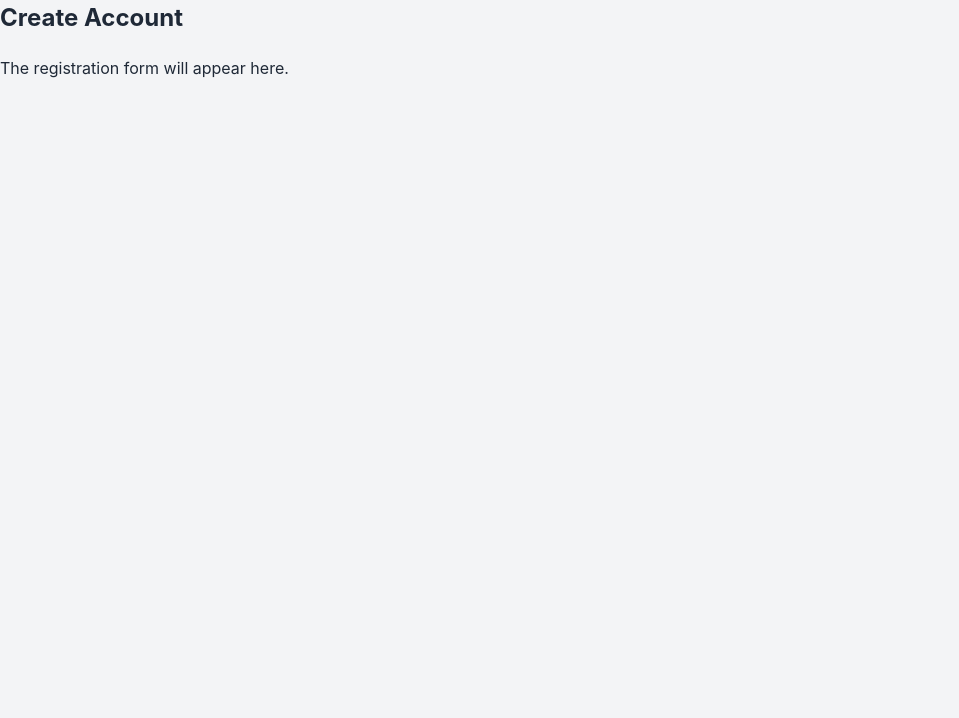
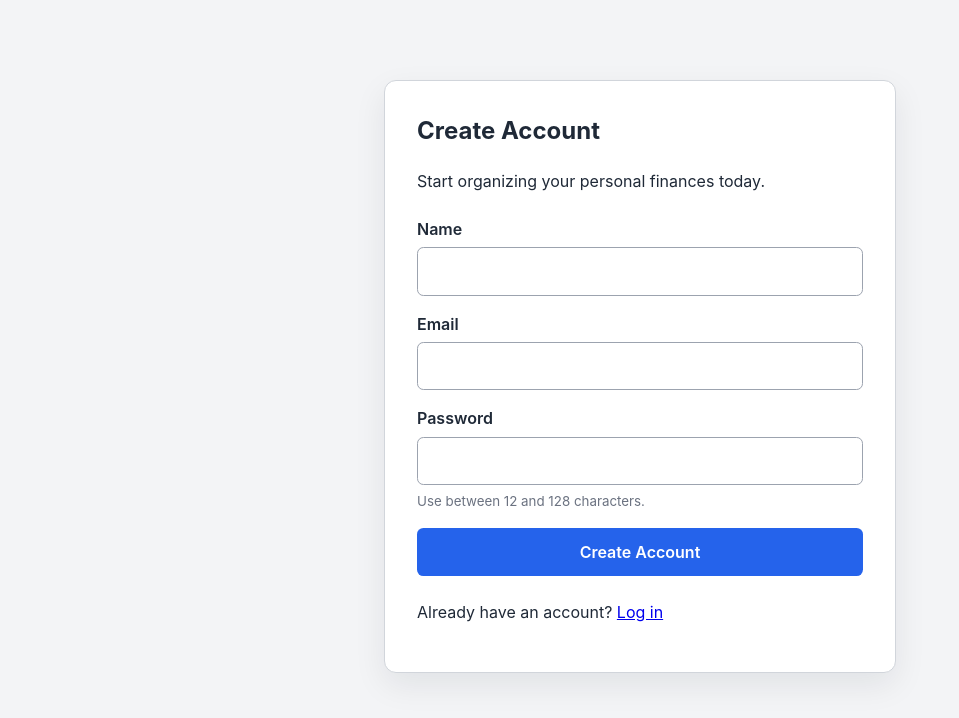
Before and after one commit to MathieuSmuk/personal-finance-tracker, a React (Vite) app in the folder client/: page /register in a window 1280 px wide. Shown: the top 718 px of the page, without its empty margins (0-959 px from the left). Built offline with nearby package versions, Linux system fonts and the light colour scheme; no server answers.

Commit message:
Connect React authentication forms to API

```diff
--- /dev/null
+++ b/client/src/config/api.js
@@ -0,0 +1,3 @@
+const API_URL = import.meta.env.VITE_API_URL || "http://localhost:3000";
+
+export default API_URL;
--- a/client/src/index.css
+++ b/client/src/index.css
@@ -78,3 +78,72 @@ nav a:hover {
 nav a.active {
   color: #2563eb;
 }
+
+.auth-card {
+  width: min(100%, 32rem);
+  margin: 3rem auto;
+  padding: 2rem;
+  background-color: #ffffff;
+  border: 1px solid #d1d5db;
+  border-radius: 0.75rem;
+  box-shadow: 0 0.75rem 2rem rgb(15 23 42 / 8%);
+}
+
+.auth-card form {
+  display: grid;
+  gap: 1rem;
+  margin: 1.5rem 0;
+}
+
+.form-field {
+  display: grid;
+  gap: 0.4rem;
+}
+
+.form-field label {
+  font-weight: 600;
+}
+
+.form-field input {
+  width: 100%;
+  padding: 0.7rem 0.8rem;
+  color: #1f2937;
+  background-color: #ffffff;
+  border: 1px solid #9ca3af;
+  border-radius: 0.4rem;
+}
+
+.form-field input:focus {
+  border-color: #2563eb;
+  outline: 2px solid rgb(37 99 235 / 20%);
+}
+
+.form-field small {
+  color: #6b7280;
+}
+
+.auth-card button {
+  padding: 0.75rem 1rem;
+  color: #ffffff;
+  font-weight: 600;
+  background-color: #2563eb;
+  border: 0;
+  border-radius: 0.4rem;
+}
+
+.auth-card button:hover:not(:disabled) {
+  background-color: #1d4ed8;
+}
+
+.auth-card button:disabled {
+  cursor: not-allowed;
+  opacity: 0.6;
+}
+
+.form-error {
+  padding: 0.75rem;
+  color: #991b1b;
+  background-color: #fee2e2;
+  border: 1px solid #fecaca;
+  border-radius: 0.4rem;
+}
--- a/client/src/pages/Login.jsx
+++ b/client/src/pages/Login.jsx
@@ -1,9 +1,101 @@
+import { useState } from "react";
+import { Link, useNavigate } from "react-router-dom";
+
+import API_URL from "../config/api";
+
 function Login() {
+  const navigate = useNavigate();
+
+  const [email, setEmail] = useState("");
+  const [password, setPassword] = useState("");
+  const [error, setError] = useState("");
+  const [submitting, setSubmitting] = useState(false);
+
+  async function handleSubmit(event) {
+    event.preventDefault();
+
+    setError("");
+    setSubmitting(true);
+
+    try {
+      const response = await fetch(`${API_URL}/api/auth/login`, {
+        method: "POST",
+        headers: {
+          "Content-Type": "application/json",
+        },
+        credentials: "include",
+        body: JSON.stringify({
+          email: email.trim(),
+          password,
+        }),
+      });
+
+      const data = await response.json();
+
+      if (!response.ok) {
+        const message = data.errors
+          ? data.errors.map((item) => item.message).join(" ")
+          : data.message;
+
+        throw new Error(message || "Unable to log in.");
+      }
+
+      navigate("/", { replace: true });
+    } catch (error) {
+      setError(error.message);
+    } finally {
+      setSubmitting(false);
+    }
+  }
+
   return (
-    <section>
-      <h1>Log In</h1>
-      <p>The login form will appear here.</p>
-    </section>
+    <main>
+      <section className="auth-card">
+        <h1>Log In</h1>
+        <p>Welcome back to your financial dashboard.</p>
+
+        {error && (
+          <p className="form-error" role="alert">
+            {error}
+          </p>
+        )}
+
+        <form onSubmit={handleSubmit}>
+          <div className="form-field">
+            <label htmlFor="login-email">Email</label>
+            <input
+              id="login-email"
+              type="email"
+              value={email}
+              onChange={(event) => setEmail(event.target.value)}
+              autoComplete="email"
+              required
+            />
+          </div>
+
+          <div className="form-field">
+            <label htmlFor="login-password">Password</label>
+            <input
+              id="login-password"
+              type="password"
+              value={password}
+              onChange={(event) => setPassword(event.target.value)}
+              autoComplete="current-password"
+              maxLength="128"
+              required
+            />
+          </div>
+
+          <button type="submit" disabled={submitting}>
+            {submitting ? "Logging in..." : "Log In"}
+          </button>
+        </form>
+
+        <p>
+          Need an account? <Link to="/register">Register</Link>
+        </p>
+      </section>
+    </main>
   );
 }
 
--- a/client/src/pages/Register.jsx
+++ b/client/src/pages/Register.jsx
@@ -1,9 +1,119 @@
+import { useState } from "react";
+import { Link, useNavigate } from "react-router-dom";
+
+import API_URL from "../config/api";
+
 function Register() {
+  const navigate = useNavigate();
+
+  const [name, setName] = useState("");
+  const [email, setEmail] = useState("");
+  const [password, setPassword] = useState("");
+  const [error, setError] = useState("");
+  const [submitting, setSubmitting] = useState(false);
+
+  async function handleSubmit(event) {
+    event.preventDefault();
+
+    setError("");
+    setSubmitting(true);
+
+    try {
+      const response = await fetch(`${API_URL}/api/auth/register`, {
+        method: "POST",
+        headers: {
+          "Content-Type": "application/json",
+        },
+        credentials: "include",
+        body: JSON.stringify({
+          name: name.trim(),
+          email: email.trim(),
+          password,
+        }),
+      });
+
+      const data = await response.json();
+
+      if (!response.ok) {
+        const message = data.errors
+          ? data.errors.map((item) => item.message).join(" ")
+          : data.message;
+
+        throw new Error(message || "Unable to register.");
+      }
+
+      navigate("/", { replace: true });
+    } catch (error) {
+      setError(error.message);
+    } finally {
+      setSubmitting(false);
+    }
+  }
+
   return (
-    <section>
-      <h1>Create Account</h1>
-      <p>The registration form will appear here.</p>
-    </section>
+    <main>
+      <section className="auth-card">
+        <h1>Create Account</h1>
+        <p>Start organizing your personal finances today.</p>
+
+        {error && (
+          <p className="form-error" role="alert">
+            {error}
+          </p>
+        )}
+
+        <form onSubmit={handleSubmit}>
+          <div className="form-field">
+            <label htmlFor="register-name">Name</label>
+            <input
+              id="register-name"
+              type="text"
+              value={name}
+              onChange={(event) => setName(event.target.value)}
+              autoComplete="name"
+              minLength="2"
+              maxLength="100"
+              required
+            />
+          </div>
+
+          <div className="form-field">
+            <label htmlFor="register-email">Email</label>
+            <input
+              id="register-email"
+              type="email"
+              value={email}
+              onChange={(event) => setEmail(event.target.value)}
+              autoComplete="email"
+              required
+            />
+          </div>
+
+          <div className="form-field">
+            <label htmlFor="register-password">Password</label>
+            <input
+              id="register-password"
+              type="password"
+              value={password}
+              onChange={(event) => setPassword(event.target.value)}
+              autoComplete="new-password"
+              minLength="12"
+              maxLength="128"
+              required
+            />
+            <small>Use between 12 and 128 characters.</small>
+          </div>
+
+          <button type="submit" disabled={submitting}>
+            {submitting ? "Creating account..." : "Create Account"}
+          </button>
+        </form>
+
+        <p>
+          Already have an account? <Link to="/login">Log in</Link>
+        </p>
+      </section>
+    </main>
   );
 }
 
```
Also changed, not shown: 1 other file (tests, documents, lock files or other folders).
